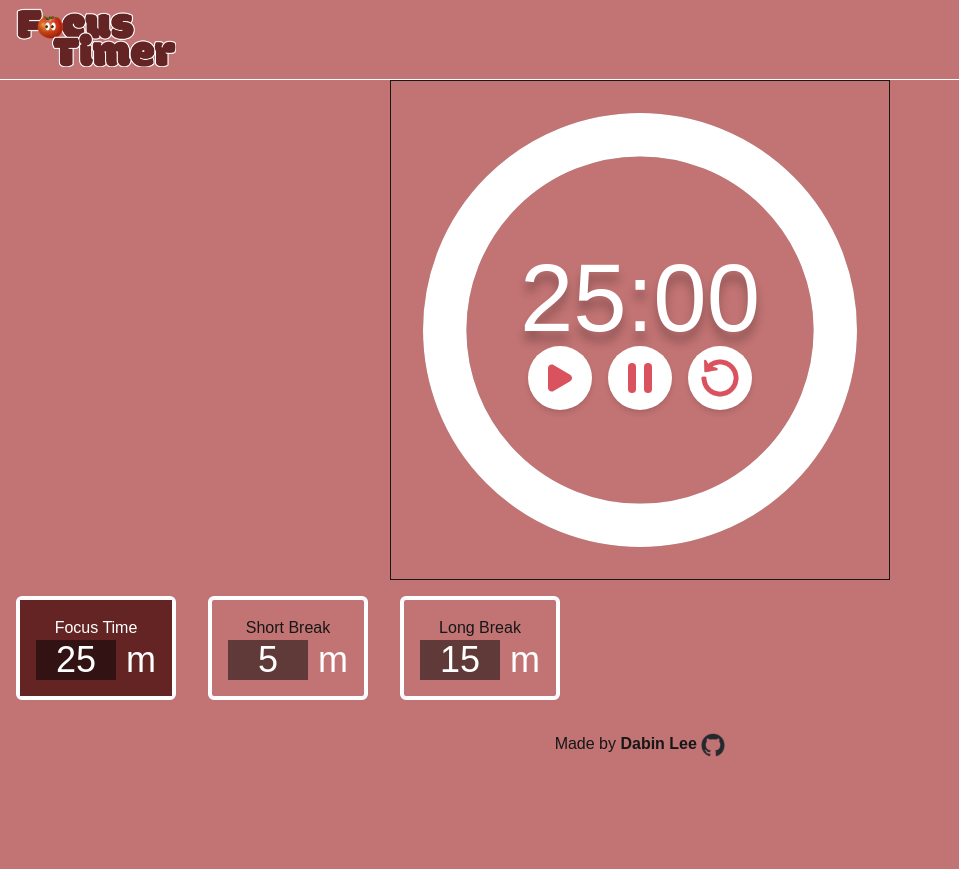
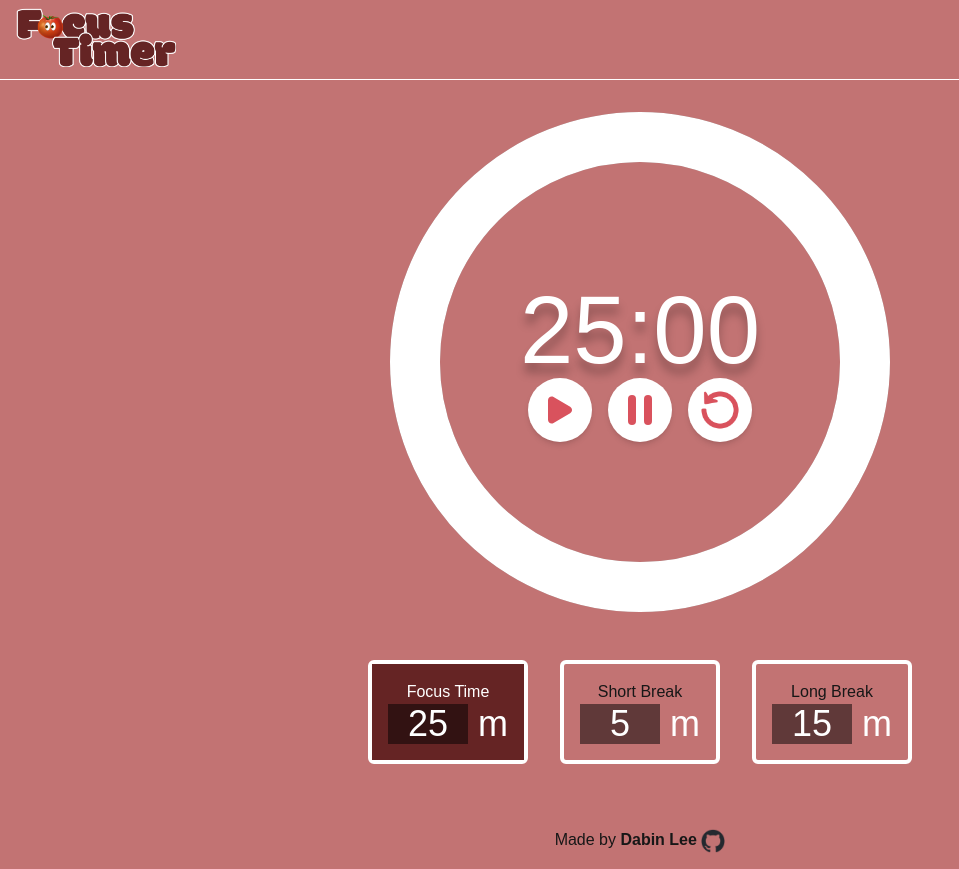
Before and after one commit to dabinchiii/Focus-Timer, a Next.js app: page / in a window 1280 px wide. Shown: the whole page, without its empty margins (0-959 px from the left). Before the commit the page ends 800 px from the top, so only its background shows below. Built offline with nearby package versions, Linux system fonts and the light colour scheme; a web font is replaced by a local one.

Commit message:
Feat: 타이머 레이아웃 정리

```diff
--- a/src/components/Timer.tsx
+++ b/src/components/Timer.tsx
@@ -70,8 +70,8 @@ const Timer = (): React.ReactNode => {
   }, [targetMinutes, resetTimer]);
 
   return (
-    <>
-      <div className="p-4 border flex flex-col gap-8 p-8 mx-auto w-[500px]">
+    <div className="flex flex-col gap-8 p-8">
+      <div className="mx-auto w-[500px] h-[500px]">
         <CircularProgressbarWithChildren
           value={(timeLeft / (targetMinutes * 60)) * 100}
           strokeWidth={10}
@@ -93,7 +93,7 @@ const Timer = (): React.ReactNode => {
           </div>
         </CircularProgressbarWithChildren>
       </div>
-      <div className="md:flex gap-8 m-4">
+      <div className="flex gap-8 m-4 justify-center justify-items-center">
         <SessionButton
           title="Focus Time"
           sessionTime={25}
@@ -122,7 +122,7 @@ const Timer = (): React.ReactNode => {
           }}
         />
       </div>
-    </>
+    </div>
   );
 };
 
```
